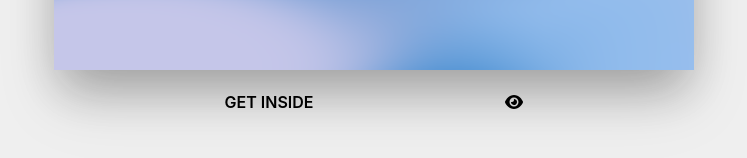
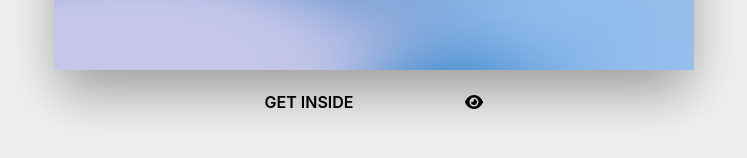
Before and after one commit to Vader-7/vw, a Next.js app: page / in a window 1280 px wide. Shown: the part 500-658 px from the top of the page, without its empty margins (266-1013 px from the left). Built offline with nearby package versions, Linux system fonts and the light colour scheme.

Commit message:
fix: gap on index

```diff
--- a/app/(home)/layout.tsx
+++ b/app/(home)/layout.tsx
@@ -1,11 +1,11 @@
 export const metadata = {
-    title: "Ty's Portfolio",
+  title: "Ty's Portfolio",
 }
 
 interface HomeLayoutProps {
-    children?: React.ReactNode
+  children?: React.ReactNode
 }
 
 export default function HomeLayout({ children }: HomeLayoutProps) {
-    return <> {children} </>
+  return <> {children} </>
 }
--- a/app/(home)/page.tsx
+++ b/app/(home)/page.tsx
@@ -51,8 +51,8 @@ export default function Home() {
     >
       <div
         className={`h-64 w-64 lg:h-96 lg:w-1/2 ${isButtonClicked
-          ? "mt-10 scale-x-[1.7] scale-y-[2] transition-all duration-1000"
-          : "transition-all duration-1000"
+            ? "mt-10 scale-x-[1.7] scale-y-[2] transition-all duration-1000"
+            : "transition-all duration-1000"
           }
             }`}
         onClick={() => setIsButtonClicked(false)}
@@ -60,7 +60,7 @@ export default function Home() {
         <Canvas />
       </div>
       <motion.div
-        className="align-center flex items-center gap-[12rem] pt-5 text-base font-semibold"
+        className="align-center flex items-center gap-[7rem] pt-5 text-base font-semibold"
         variants={item}
       >
         <Link
```
